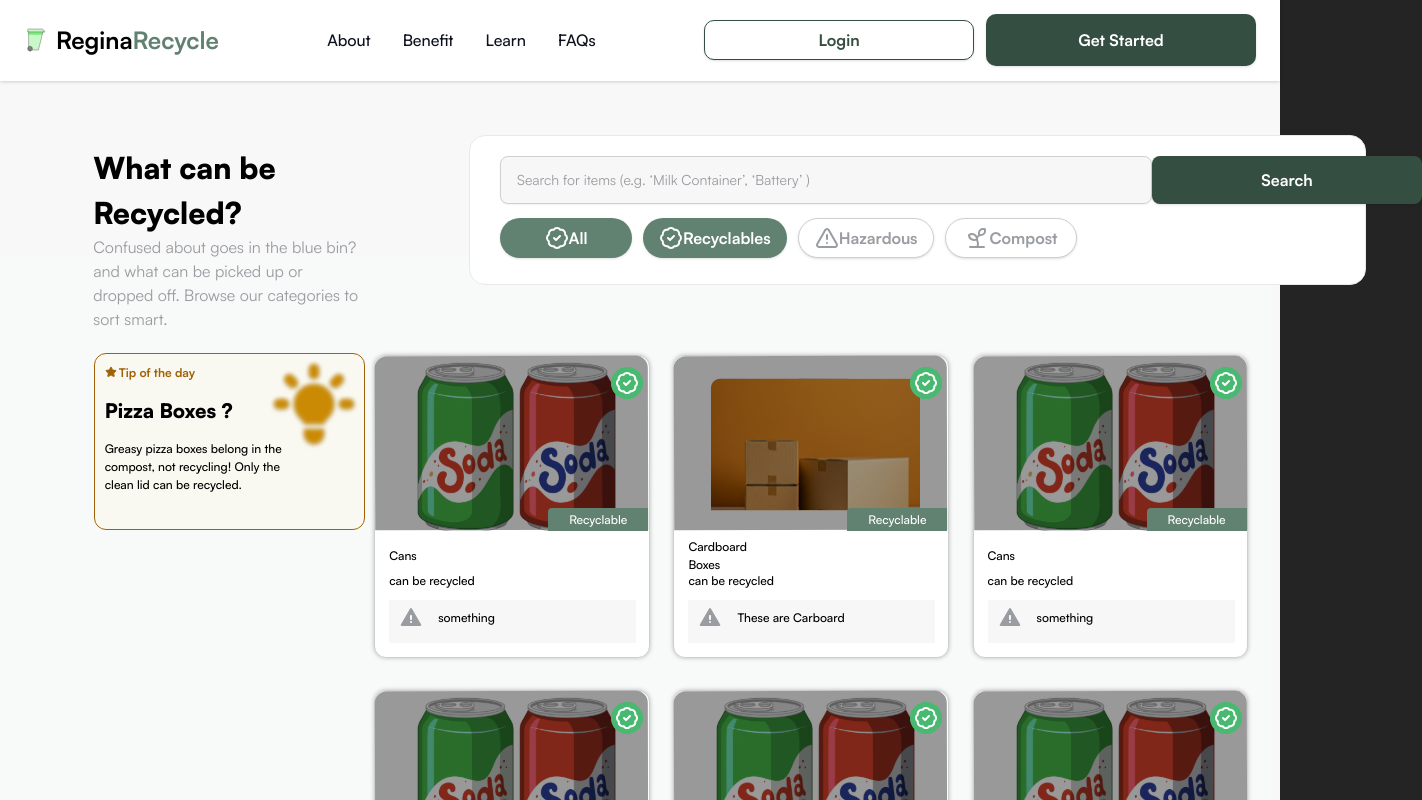
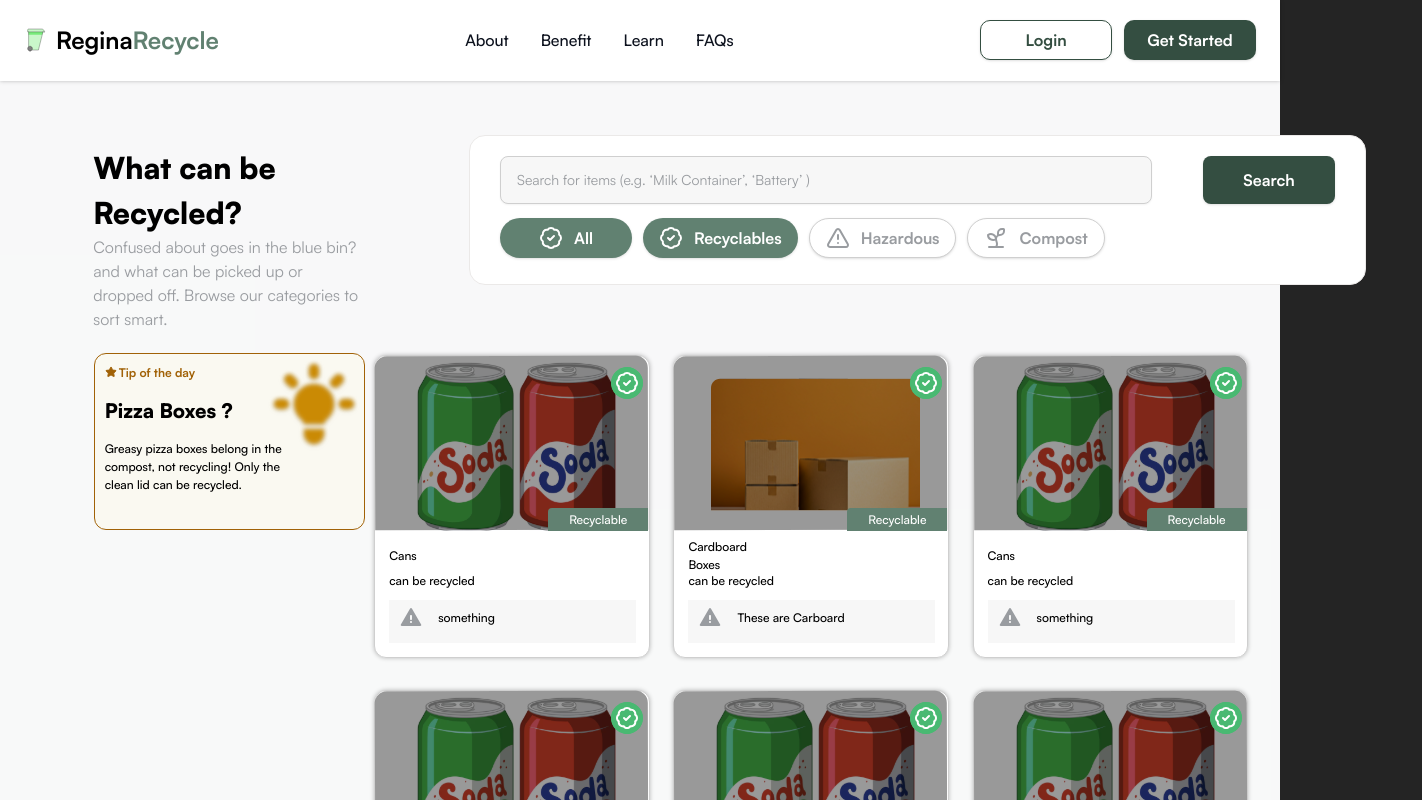
Before and after one commit to reginarecycle/regina-recycle-app, a React app in the folder frontend/: page /learn in a window 1280 px wide. Shown: the top 800 px of the page, 1422 px wide, since content can reach past the window. Built offline with nearby package versions, Linux system fonts and the light colour scheme; no server answers; the HTML template or start-up script is replaced by a standard one.

Commit message:
Corrected buttons size and made them reactive

```diff
--- a/frontend/src/components/layout/Navbar.tsx
+++ b/frontend/src/components/layout/Navbar.tsx
@@ -56,6 +56,8 @@ function Navbar() {
     transition
     hover:bg-[#E8FFF2]
   "
+                        size={'lg'}
+                        variant={'secondary'}
                     >
                         Login
                     </Button>
@@ -72,6 +74,8 @@ function Navbar() {
     transition
     hover:bg-[#2F4F3F]
   "
+                        size={'lg'}
+                        variant={'secondary'}
                     >
                         Get Started
                     </Button>
--- a/frontend/src/components/learn/SearchBar.tsx
+++ b/frontend/src/components/learn/SearchBar.tsx
@@ -10,24 +10,24 @@ function SearchBar() {
                     {/* <Search className="search-icon size-3.5 absolute left-6 top-1/3" strokeWidth={3} /> */}
                     <Input name="myInput" type="text" placeholder="Search for items (e.g. ‘Milk Container’, ‘Battery’ )" />
                 </div>
-                <Button className="search-button">Search</Button>
+                <Button className="search-button" size={'lg'} variant={'secondary'}>Search</Button>
             </div>
 
             <div className="mt-[14px]">
-                <div className="flex gap-2.75">
-                    <Button className="all-button" size={'lg'}>
+                <div className="flex gap-2.75 text-[12px]">
+                    <Button className="all-button gap-[11px]" size={'lg'} variant={'secondary'}>
                         <BadgeCheck className="size-6" />
                         All
                     </Button>
-                    <Button className="recyclables-button" size={'lg'}>
+                    <Button className="recyclables-button gap-[11px]" size={'lg'} variant={'secondary'}>
                         <BadgeCheck className="size-6" />
                         Recyclables
                     </Button>
-                    <Button className="hazardous-button bg-[#FFFFFF]" variant={'secondary'} size={'lg'}>
+                    <Button className="hazardous-button gap-[11px] bg-[#FFFFFF]" variant={'outline'} size={'lg'}>
                         <TriangleAlert className="size-6" />
                         Hazardous
                     </Button>
-                    <Button className="compost-button bg-[#FFFFFF]" variant={'secondary'} size={'lg'}>
+                    <Button className="compost-button gap-[11px] bg-[#FFFFFF]" variant={'outline'} size={'lg'}>
                         <Sprout className="size-6" />
                         Compost
                     </Button>
```
